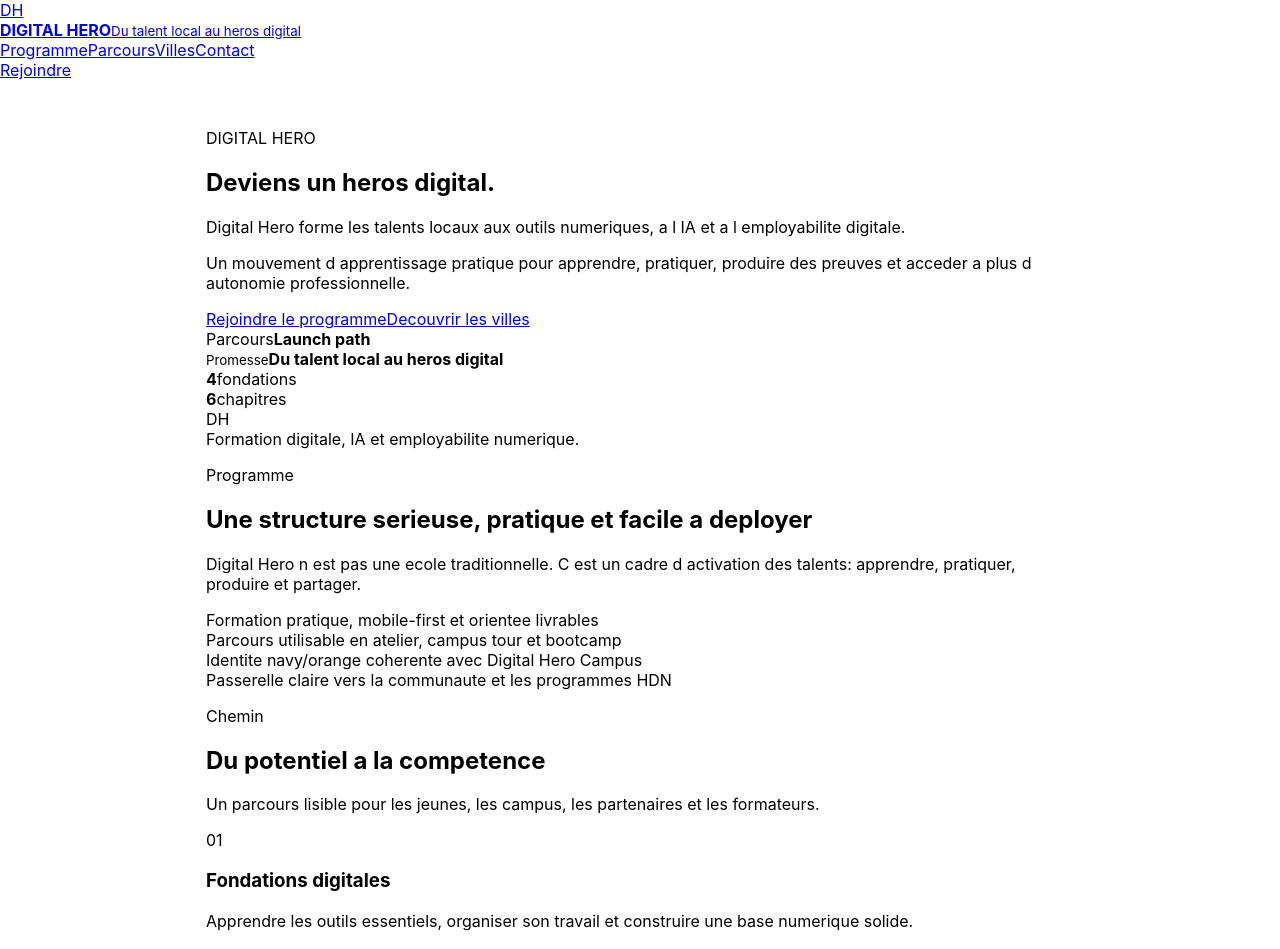
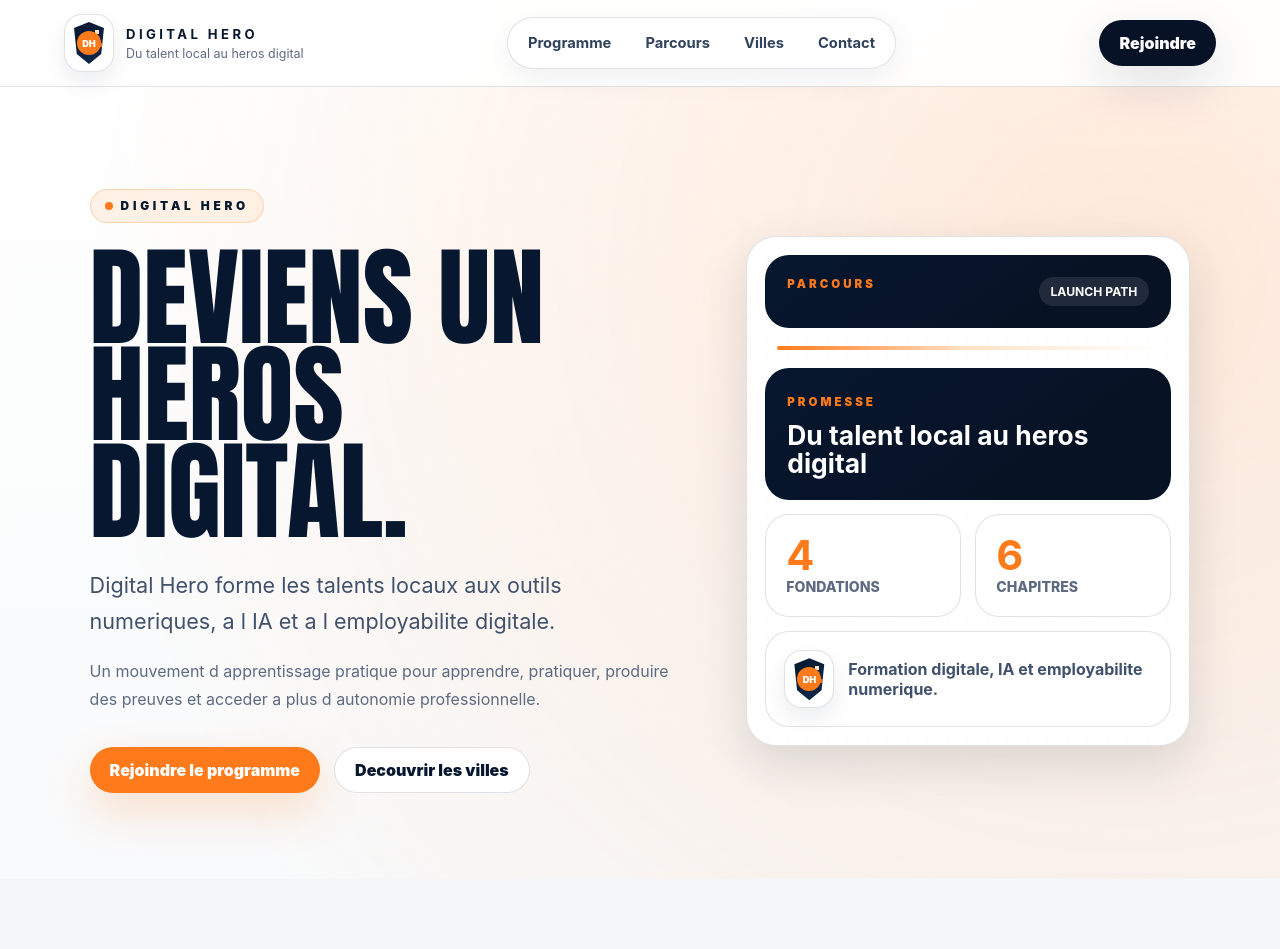
Before and after one commit to byhdn/digitalhero, a React (Vite) app: page / in a window 1280 px wide. Shown: the top 949 px of the page. Built offline with nearby package versions, Linux system fonts and the light colour scheme.

Commit message:
Applique le design system Digital Hero

```diff
--- a/src/styles.css
+++ b/src/styles.css
@@ -1,52 +1,587 @@
 * {
   box-sizing: border-box;
+}
+
+html {
+  scroll-behavior: smooth;
 }
 
 body {
   margin: 0;
   font-family: var(--font-sans);
-  background: var(--color-bg);
-  color: var(--color-text);
+  background: var(--light-gray);
+  color: var(--text);
 }
 
-main {
-  max-width: 900px;
-  margin: 0 auto;
-  padding: 2rem 1rem 3rem;
+a {
+  color: inherit;
+  text-decoration: none;
 }
 
-.card-grid {
-  list-style: none;
-  padding: 0;
-  display: grid;
-  grid-template-columns: repeat(auto-fit, minmax(220px, 1fr));
-  gap: 1rem;
+.site-shell {
+  min-height: 100vh;
+  background:
+    radial-gradient(circle at 88% 8%, rgba(255, 122, 26, 0.16), transparent 30%),
+    linear-gradient(180deg, #ffffff 0%, var(--light-gray) 42%, #ffffff 100%);
 }
 
-.card {
-  border: 1px solid var(--color-border);
-  border-radius: 12px;
-  background: var(--color-surface);
-  padding: 1rem;
+.site-header {
+  position: sticky;
+  top: 0;
+  z-index: 10;
+  display: grid;
+  grid-template-columns: auto 1fr auto;
+  align-items: center;
+  gap: 24px;
+  padding: 14px clamp(18px, 5vw, 76px);
+  background: rgba(255, 255, 255, 0.93);
+  border-bottom: 1px solid var(--line);
+  backdrop-filter: blur(18px);
 }
 
-.pagination {
-  margin-top: 1.5rem;
-  display: flex;
-  gap: 1rem;
+.brand-lockup {
+  display: inline-flex;
   align-items: center;
+  gap: 12px;
+  min-width: max-content;
 }
 
-button {
-  border: none;
-  border-radius: 8px;
-  padding: 0.55rem 0.8rem;
-  background: var(--color-primary);
-  color: white;
-  cursor: pointer;
+.brand-lockup strong {
+  display: block;
+  color: var(--digital-navy);
+  font-size: 0.82rem;
+  letter-spacing: 0.26em;
 }
 
-button:disabled {
-  opacity: 0.45;
-  cursor: not-allowed;
+.brand-lockup small {
+  display: block;
+  margin-top: 4px;
+  color: var(--muted);
+  font-size: 0.78rem;
 }
+
+.brand-mark {
+  display: grid;
+  place-items: center;
+  width: 50px;
+  height: 58px;
+  border: 1px solid var(--line);
+  border-radius: 18px;
+  background: var(--white);
+  box-shadow: 0 10px 22px rgba(6, 23, 47, 0.08);
+}
+
+.brand-mark__shield {
+  position: relative;
+  display: grid;
+  place-items: center;
+  width: 34px;
+  height: 42px;
+  color: var(--white);
+  background: linear-gradient(145deg, var(--digital-navy), var(--digital-blue));
+  clip-path: polygon(50% 0, 94% 14%, 86% 76%, 50% 100%, 14% 76%, 6% 14%);
+}
+
+.brand-mark__rocket {
+  position: relative;
+  z-index: 1;
+  display: grid;
+  place-items: center;
+  width: 24px;
+  height: 24px;
+  border-radius: 999px;
+  background: var(--hero-orange);
+  font-size: 0.58rem;
+  font-weight: 900;
+  letter-spacing: -0.02em;
+}
+
+.brand-mark__pixels {
+  position: absolute;
+  right: 7px;
+  top: 8px;
+  width: 4px;
+  height: 4px;
+  background: var(--hero-orange-soft);
+  box-shadow: -7px 7px 0 rgba(255, 226, 200, 0.75), 4px 13px 0 rgba(255, 122, 26, 0.9);
+}
+
+.site-header nav {
+  justify-self: center;
+  display: flex;
+  gap: 6px;
+  padding: 6px;
+  border: 1px solid var(--line);
+  border-radius: 999px;
+  background: var(--white);
+  box-shadow: 0 10px 28px rgba(6, 23, 47, 0.06);
+}
+
+.site-header nav a {
+  padding: 10px 14px;
+  border-radius: 999px;
+  color: #31425d;
+  font-size: 0.92rem;
+  font-weight: 700;
+}
+
+.site-header nav a:hover {
+  background: var(--light-gray);
+  color: var(--digital-navy);
+}
+
+.button {
+  display: inline-flex;
+  align-items: center;
+  justify-content: center;
+  min-height: 46px;
+  padding: 0 20px;
+  border-radius: 999px;
+  font-weight: 900;
+  letter-spacing: 0;
+  transition: transform 180ms ease, box-shadow 180ms ease, background 180ms ease;
+}
+
+.button:hover {
+  transform: translateY(-1px);
+}
+
+.button--orange {
+  color: var(--white);
+  background: var(--hero-orange);
+  box-shadow: var(--shadow-glow);
+}
+
+.button--dark {
+  color: var(--white);
+  background: #071226;
+  box-shadow: var(--shadow-soft);
+}
+
+.button--light {
+  color: var(--digital-navy);
+  background: var(--white);
+  border: 1px solid var(--line);
+}
+
+.hero-section {
+  display: grid;
+  grid-template-columns: minmax(0, 1.02fr) minmax(330px, 0.78fr);
+  gap: clamp(32px, 6vw, 76px);
+  align-items: center;
+  min-height: calc(100vh - 82px);
+  padding: clamp(54px, 8vw, 112px) clamp(18px, 7vw, 104px) clamp(48px, 7vw, 86px);
+}
+
+.hero-copy {
+  max-width: 760px;
+}
+
+.hero-kicker,
+.eyebrow {
+  display: inline-flex;
+  align-items: center;
+  gap: 8px;
+  margin: 0;
+  color: var(--hero-orange);
+  font-size: 0.74rem;
+  font-weight: 900;
+  letter-spacing: 0.32em;
+  text-transform: uppercase;
+}
+
+.hero-kicker {
+  padding: 9px 14px;
+  border: 1px solid rgba(255, 122, 26, 0.24);
+  border-radius: 999px;
+  background: rgba(255, 226, 200, 0.45);
+  color: var(--digital-navy);
+}
+
+.hero-kicker span {
+  width: 8px;
+  height: 8px;
+  border-radius: 999px;
+  background: var(--hero-orange);
+}
+
+h1,
+h2,
+h3 {
+  margin: 0;
+  color: var(--digital-navy);
+  letter-spacing: 0;
+}
+
+h1 {
+  margin-top: 26px;
+  max-width: 780px;
+  font-family: var(--font-display);
+  font-size: clamp(3.8rem, 8.5vw, 7.8rem);
+  font-weight: 950;
+  line-height: 0.89;
+  text-transform: uppercase;
+}
+
+.hero-lead {
+  max-width: 700px;
+  margin: 28px 0 0;
+  color: #40516c;
+  font-size: clamp(1.08rem, 2vw, 1.35rem);
+  line-height: 1.65;
+}
+
+.hero-note {
+  max-width: 660px;
+  margin: 18px 0 0;
+  color: var(--muted);
+  line-height: 1.75;
+}
+
+.hero-actions {
+  display: flex;
+  flex-wrap: wrap;
+  gap: 14px;
+  margin-top: 34px;
+}
+
+.hero-panel {
+  position: relative;
+  overflow: hidden;
+  padding: 18px;
+  border: 1px solid var(--line);
+  border-radius: 30px;
+  background: var(--white);
+  box-shadow: var(--shadow-soft);
+}
+
+.hero-panel::before {
+  content: '';
+  position: absolute;
+  inset: 0;
+  background-image: radial-gradient(circle at 1px 1px, rgba(6, 23, 47, 0.08) 1px, transparent 0);
+  background-size: 20px 20px;
+  opacity: 0.36;
+  pointer-events: none;
+}
+
+.hero-panel > * {
+  position: relative;
+}
+
+.hero-panel__top,
+.mission-card--dark,
+.pathway-card {
+  color: var(--white);
+  background: linear-gradient(145deg, var(--digital-navy), #081225 70%);
+}
+
+.hero-panel__top {
+  display: flex;
+  justify-content: space-between;
+  gap: 18px;
+  padding: 22px;
+  border-radius: 24px;
+}
+
+.hero-panel__top span,
+.mission-card small {
+  color: var(--hero-orange);
+  font-size: 0.72rem;
+  font-weight: 900;
+  letter-spacing: 0.26em;
+  text-transform: uppercase;
+}
+
+.hero-panel__top strong {
+  padding: 7px 12px;
+  border-radius: 999px;
+  background: rgba(255, 255, 255, 0.1);
+  font-size: 0.76rem;
+  text-transform: uppercase;
+}
+
+.launch-line {
+  height: 4px;
+  margin: 18px 12px;
+  border-radius: 999px;
+  background: linear-gradient(90deg, var(--hero-orange), var(--hero-orange-soft), transparent);
+}
+
+.mission-card {
+  padding: 22px;
+  border-radius: 24px;
+}
+
+.mission-card strong {
+  display: block;
+  margin-top: 12px;
+  color: var(--white);
+  font-size: 1.65rem;
+  line-height: 1.05;
+}
+
+.mission-grid {
+  display: grid;
+  grid-template-columns: repeat(2, minmax(0, 1fr));
+  gap: 14px;
+  margin-top: 14px;
+}
+
+.mission-grid div,
+.brand-emblem,
+.proof-card,
+.chapter-card {
+  border: 1px solid var(--line);
+  border-radius: var(--radius-card);
+  background: rgba(255, 255, 255, 0.92);
+}
+
+.mission-grid div {
+  padding: 20px;
+}
+
+.mission-grid strong {
+  display: block;
+  color: var(--hero-orange);
+  font-size: 2.6rem;
+  line-height: 1;
+}
+
+.mission-grid span {
+  color: var(--muted);
+  font-size: 0.88rem;
+  font-weight: 800;
+  text-transform: uppercase;
+}
+
+.brand-emblem {
+  display: grid;
+  grid-template-columns: auto 1fr;
+  gap: 14px;
+  align-items: center;
+  margin-top: 14px;
+  padding: 18px;
+  color: #40516c;
+  font-weight: 700;
+}
+
+.content-band {
+  padding: clamp(58px, 8vw, 96px) clamp(18px, 7vw, 104px);
+}
+
+.content-band--light {
+  background: var(--light-gray);
+}
+
+.content-band--white {
+  background: var(--white);
+}
+
+.content-band--navy {
+  background:
+    radial-gradient(circle at 90% 8%, rgba(255, 122, 26, 0.18), transparent 26%),
+    var(--digital-navy);
+}
+
+.section-heading {
+  max-width: 820px;
+}
+
+.section-heading h2,
+.cta-section h2 {
+  margin-top: 14px;
+  font-size: clamp(2rem, 5vw, 4.5rem);
+  line-height: 0.96;
+}
+
+.section-heading p:not(.eyebrow),
+.cta-section p:not(.eyebrow) {
+  max-width: 740px;
+  margin: 18px 0 0;
+  color: var(--muted);
+  font-size: 1.05rem;
+  line-height: 1.75;
+}
+
+.section-heading--inverse h2,
+.section-heading--inverse p:not(.eyebrow),
+.cta-section h2,
+.cta-section p {
+  color: var(--white);
+}
+
+.proof-grid,
+.pathway-grid,
+.chapter-grid {
+  display: grid;
+  gap: 18px;
+  margin-top: 34px;
+}
+
+.proof-grid {
+  grid-template-columns: repeat(4, minmax(0, 1fr));
+}
+
+.proof-card {
+  min-height: 150px;
+  padding: 24px;
+  color: var(--digital-navy);
+  font-size: 1.02rem;
+  font-weight: 850;
+  line-height: 1.45;
+  box-shadow: 0 14px 34px rgba(6, 23, 47, 0.06);
+}
+
+.pathway-grid {
+  grid-template-columns: repeat(4, minmax(0, 1fr));
+}
+
+.pathway-card {
+  min-height: 260px;
+  padding: 26px;
+  border: 1px solid var(--line-strong);
+  border-radius: var(--radius-card);
+}
+
+.pathway-card span {
+  display: grid;
+  place-items: center;
+  width: 48px;
+  height: 48px;
+  border-radius: 16px;
+  background: var(--hero-orange);
+  font-weight: 900;
+}
+
+.pathway-card h3 {
+  margin-top: 24px;
+  color: var(--white);
+  font-size: 1.35rem;
+}
+
+.pathway-card p {
+  color: rgba(255, 255, 255, 0.76);
+  line-height: 1.7;
+}
+
+.chapter-grid {
+  grid-template-columns: repeat(3, minmax(0, 1fr));
+}
+
+.chapter-card {
+  padding: 24px;
+}
+
+.chapter-card small {
+  display: block;
+  color: var(--hero-orange);
+  font-size: 0.75rem;
+  font-weight: 900;
+  letter-spacing: 0.24em;
+  text-transform: uppercase;
+}
+
+.chapter-card strong {
+  display: block;
+  margin-top: 8px;
+  color: var(--digital-navy);
+  font-size: 1.45rem;
+}
+
+.cta-section {
+  display: grid;
+  grid-template-columns: minmax(0, 1fr) auto;
+  gap: 28px;
+  align-items: center;
+  margin: clamp(34px, 6vw, 78px) clamp(18px, 7vw, 104px);
+  padding: clamp(30px, 6vw, 58px);
+  border-radius: 32px;
+  background: linear-gradient(145deg, var(--digital-navy), var(--digital-blue));
+  box-shadow: var(--shadow-soft);
+}
+
+.site-footer {
+  display: flex;
+  justify-content: space-between;
+  gap: 18px;
+  padding: 26px clamp(18px, 7vw, 104px);
+  color: rgba(255, 255, 255, 0.72);
+  background: #071226;
+}
+
+.site-footer strong {
+  color: var(--hero-orange);
+  letter-spacing: 0.24em;
+}
+
+@media (max-width: 1120px) {
+  .site-header {
+    grid-template-columns: 1fr auto;
+  }
+
+  .site-header nav {
+    display: none;
+  }
+
+  .hero-section,
+  .proof-grid,
+  .pathway-grid,
+  .chapter-grid,
+  .cta-section {
+    grid-template-columns: 1fr;
+  }
+}
+
+@media (max-width: 640px) {
+  .site-header {
+    gap: 12px;
+    padding: 12px 16px;
+  }
+
+  .brand-lockup small {
+    display: none;
+  }
+
+  .brand-lockup strong {
+    font-size: 0.72rem;
+    letter-spacing: 0.18em;
+  }
+
+  .site-header .button {
+    min-height: 40px;
+    padding-inline: 14px;
+    font-size: 0.82rem;
+  }
+
+  .hero-section {
+    min-height: auto;
+    padding-top: 42px;
+  }
+
+  h1 {
+    font-size: clamp(3rem, 16vw, 4.6rem);
+  }
+
+  .hero-actions,
+  .site-footer {
+    flex-direction: column;
+  }
+
+  .button {
+    width: 100%;
+  }
+
+  .hero-panel {
+    border-radius: 24px;
+  }
+
+  .mission-grid {
+    grid-template-columns: 1fr;
+  }
+
+  .content-band,
+  .cta-section {
+    margin-inline: 0;
+  }
+}
```
